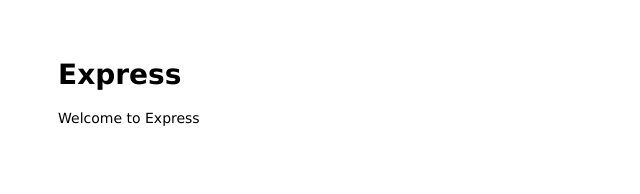
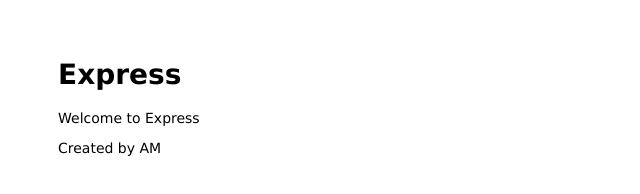
Before and after one commit to andrew-mcewen/azure-express-app, a website: page public/index.html in a window 1280 px wide. Shown: the whole page, without its empty margins (0-640 px from the left). Drawn offline with Linux system fonts and the light colour scheme.

Commit message:
Added created by message

```diff
--- a/public/index.html
+++ b/public/index.html
@@ -8,6 +8,7 @@
 <body>
   <h1>Express</h1>
   <p>Welcome to Express</p>
+  <p>Created by AM</p>
 </body>
 
 </html>
```
